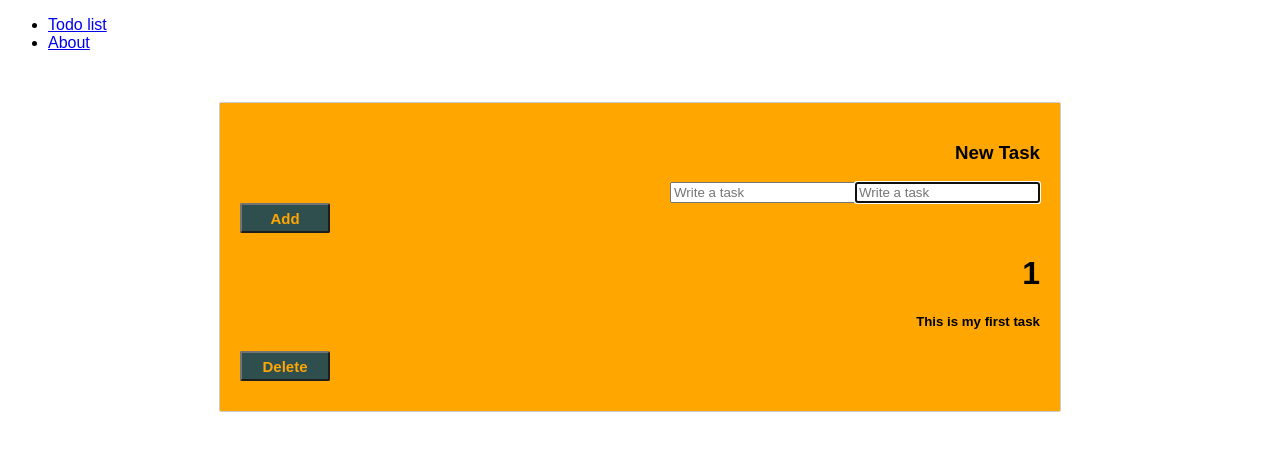
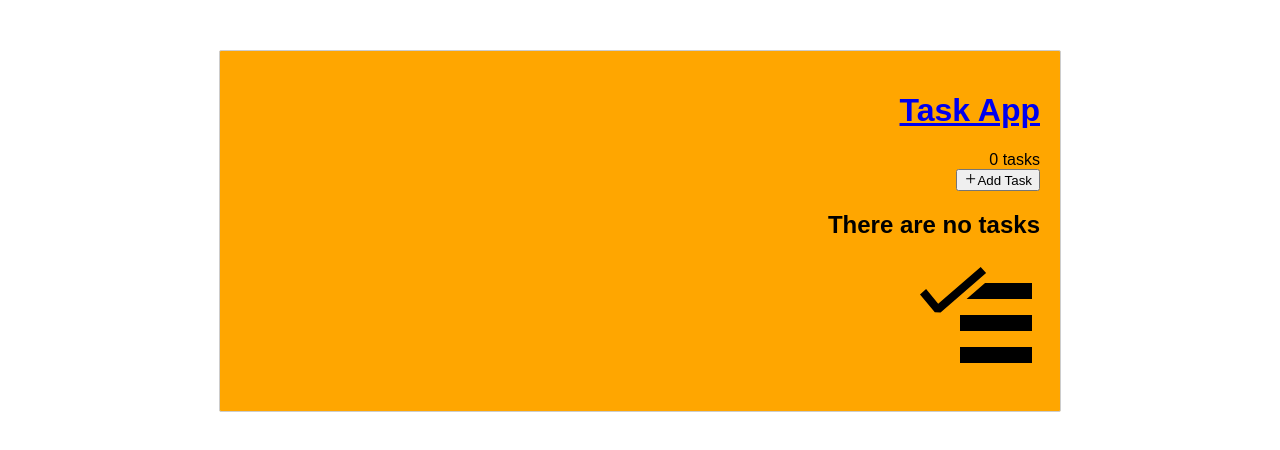
Before and after one commit to CaroFonda/task-test, a Next.js app: page / in a window 1280 px wide. Shown: the top 450 px of the page. Built offline with nearby package versions, Linux system fonts and the light colour scheme.

Commit message:
change components to pages

```diff
--- a/src/components/Container.js
+++ b/src/components/Container.js
@@ -1,16 +1,39 @@
-import Head from 'next/head'
-import Navigation from "./Navigation"
+import Link from "next/link";
+import { useRouter } from "next/router";
+import { useTasks } from "../context/taskContext";
+import { AiOutlinePlus } from "react-icons/ai";
 
-const Container = (props) => (
-    <div>
-        <Head>
-            <title>Task Manager</title>
-        </Head>
-        <Navigation />
-        <div className="container">
-            {props.children}
+const Container = ({ children }) => {
+  const router = useRouter();
+  const { tasks } = useTasks();
+
+  return (
+    <div className="container">
+      <header>
+        <Link href="/">
+          <a>
+            <h1>Task App</h1>
+          </a>
+        </Link>
+
+        <span>
+          {tasks.length} tasks
+        </span>
+
+        <div>
+          <button
+
+            onClick={() => router.push("/new")}
+          >
+            <AiOutlinePlus className="mr-2" />
+            Add Task
+          </button>
         </div>
+      </header>
+
+      <main>{children}</main>
     </div>
-)
+  );
+};
 
 export default Container;
--- a/src/components/Navigation.js
+++ /dev/null
@@ -1,26 +0,0 @@
-import Link from "next/link"
-
-
-const Navigation = () => {
-    return (
-    <div>
-        <nav>
-            <div>
-                <ul>
-                    <li>
-                        <Link href="/">
-                            <a className="nav-link">Todo list</a>
-                        </Link>
-                    </li>
-                    <li className="nav-item">
-                        <Link href="/about">
-                            <a className="nav-link">About</a>
-                        </Link>
-                    </li>
-                </ul>
-            </div>
-        </nav>
-    </div>
-)};
-
-export default Navigation;
--- a/src/components/ShowTasks.js
+++ /dev/null
@@ -1,35 +0,0 @@
-import {useTasks} from '../context/taskContext';
-import {useRouter} from 'next/router';
-
-const ShowTasks = () => {
-    const {tasks, deleteTask} = useTasks();
-    const {push} = useRouter();
-
-    return(
-        <div>
-            {
-                tasks.length === 0 ? (
-                <div>
-                    <h2>There are no tasks</h2>
-                </div>
-                ) : (
-                <div>
-                    {tasks.map((task) => (
-                    <div key={task.id} onClick={()=>push("/edit/" + task.id)}>
-                        <div><h1>{task.id}</h1></div>
-                        <div><h5>{task.description}</h5></div>
-                        <div>
-                            <button className="btn" onClick={(e)=>{
-                                e.stopPropagation();
-                                deleteTask(task.id);
-                                }}>Delete</button>
-                        </div>
-                    </div>
-                    ))}
-                </div>
-                )
-            }
-        </div>
-    )};
-
-export default ShowTasks;
--- a/src/components/TaskForm.js
+++ /dev/null
@@ -1,72 +0,0 @@
-import { useState, useEffect } from "react";
-import {useTasks} from '../context/taskContext';
-import {useRouter} from 'next/router';
-
-const TaskForm = () => {
-
-  const [task, setTask] = useState({
-    title: "",
-    description:""
-  });
-
-  const {createTask, updateTask, tasks} = useTasks();
-  const {query} = useRouter();
-
-  const handleChange = (e) => {
-    setTask({
-      ...task,
-      [e.target.name]: e.target.value
-    });
-  };
-
-  const handleSubmit = (e) => {
-    e.preventDefault();
-    if (!query.id) {
-      createTask(task.title, task.description);
-    } else {
-      updateTask(query.id, task);
-    }
-    e.target.reset();
-  };
-
-  useEffect(() => {
-    if (query.id) {
-      const taskFound = tasks.find((task) => task.id === query.id);
-      if (taskFound)
-        setTask({description: taskFound.description});
-    }
-  }, [query.id]);
-
-  return (
-    <div >
-    <div>
-      <form onSubmit={handleSubmit}>
-        <h3>{query.id ? "Edit Task" : "New Task"}</h3>
-        <input
-          type="text"
-          name="title"
-          placeholder="Write a task"
-          onChange={handleChange}
-          value={task.title}
-          autoFocus
-        />
-        <input
-          type="text"
-          name="description"
-          placeholder="Write a task"
-          onChange={handleChange}
-          value={task.description}
-          autoFocus
-        />
-        <div>
-        <button className="btn">
-          {query.id ? "Update" : "Add"}
-        </button>
-        </div>
-      </form>
-    </div>
-    </div>
-  );
-}
-
-export default TaskForm;
--- a/src/context/taskContext.js
+++ b/src/context/taskContext.js
@@ -1,29 +1,38 @@
 import { createContext, useContext, useState } from "react";
+import { v4 as uuid } from "uuid";
 
-export const TaskContext = createContext();
+const TaskContext = createContext();
 
-export const useTasks = () => useContext(TaskContext);
+export const TaskProvider = ({ children }) => {
+  const [tasks, setTasks] = useState([]);
 
-export const TaskProvider = ({children}) => {
-    const [tasks, setTasks] = useState([{
-        title: "My first task",
-        description: "This is my first task",
-        id: 1
-    }]);
+  const createTask = (title, description) =>
+    setTasks([...tasks, { id: uuid(), title, description }]);
 
-    const createTask = ({title,  description}) => {
-        setTasks([...tasks, {
-            title,
-            description,
-            id: `${tasks.length + 1}`}
-        ]);
-    };
+  const updateTask = (id, updatedTask) =>
+    setTasks([
+      ...tasks.map((task) =>
+        task.id === id ? { ...task, ...updatedTask } : task
+      ),
+    ]);
 
-    const updateTask = (id, updatedTask) => setTasks([...tasks.map((task) => task.id === id ? { ...task, ...updatedTask } : task)]);
+  const deleteTask = (id) =>
+    setTasks([...tasks.filter((task) => task.id !== id)]);
 
-    const deleteTask = (id) => setTasks([...tasks.filter((task) => task.id !== id)]);
+  return (
+    <TaskContext.Provider
+      value={{
+        tasks,
+        createTask,
+        updateTask,
+        deleteTask,
+      }}
+    >
+      {children}
+    </TaskContext.Provider>
+  );
+};
 
-    return (
-        <TaskContext.Provider value={{tasks, createTask, updateTask, deleteTask}}>{children}</TaskContext.Provider>
-    );
+export const useTasks = () => {
+  return useContext(TaskContext);
 };
--- a/src/pages/edit/[id].js
+++ b/src/pages/edit/[id].js
@@ -1,3 +1,3 @@
-import TaskForm from "../../components/TaskForm";
+import newTaskForm from "../new";
 
-export default TaskForm;
+export default newTaskForm;
--- a/src/pages/index.js
+++ b/src/pages/index.js
@@ -1,18 +1,51 @@
-import Container from '../components/Container'
-import Link from "next/link";
-import {useTasks} from '../context/taskContext';
-import TaskForm from '../components/TaskForm';
-import ShowTasks from '../components/ShowTasks';
+import React from "react";
+import { useTasks } from "../context/taskContext";
+import Container from "../components/Container";
+import { useRouter } from "next/router";
+import { VscTrash, VscTasklist } from "react-icons/vsc";
 
-export default function Home() {
-  const {tasks} = useTasks();
+function Home() {
+  const { tasks, deleteTask } = useTasks();
+  const router = useRouter();
 
   return (
-
     <Container>
-      <TaskForm />
-      <ShowTasks />
+      <div>
+        {tasks.length === 0 ? (
+          <div >
+            <h2>There are no tasks</h2>
+            <VscTasklist size="8rem" />
+          </div>
+        ) : (
+          <div >
+            {tasks.map((task, i) => (
+              <div
+                key={task.id}
+                onClick={() => router.push("/edit/" + task.id)}
+              >
+                <span>{i + 1}</span>
+                <div>
+                  <div>
+                    <h1>{task.title}</h1>
+                    <button
+                      className="btn"
+                      onClick={(e) => {
+                        e.stopPropagation();
+                        deleteTask(task.id);
+                      }}
+                    >
+                      <VscTrash /> Delete
+                    </button>
+                  </div>
+                  <p >{task.description}</p>
+                </div>
+              </div>
+            ))}
+          </div>
+        )}
+      </div>
     </Container>
-
   );
 }
+
+export default Home;
```
Also changed, not shown: package.json (+6 -1 lines), src/pages/_app.js (+8 -5 lines), src/pages/about.js (deleted, +0 -13 lines), src/pages/new.js (added, +75 -0 lines), 1 other file (tests, documents, lock files or other folders).
